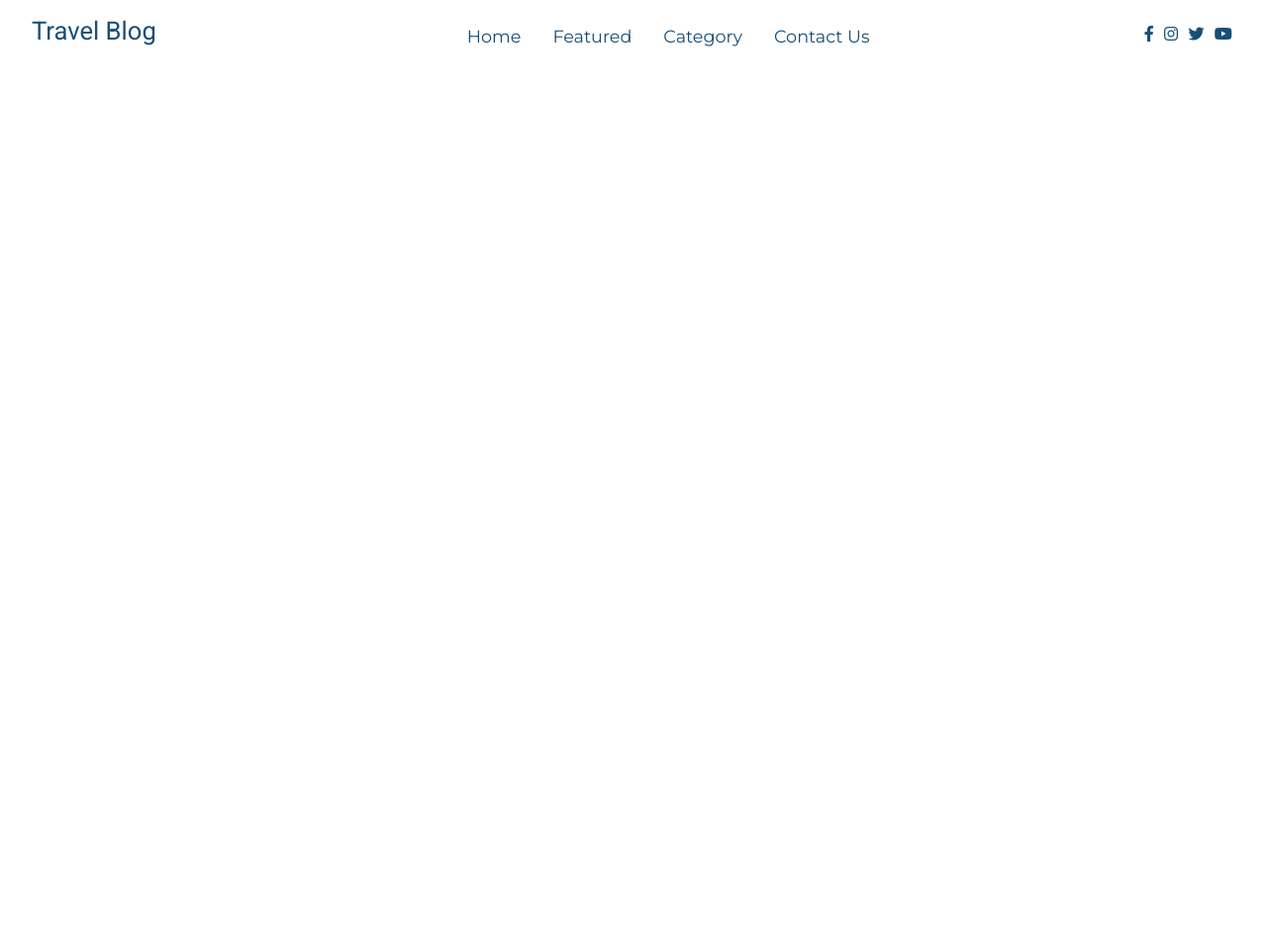
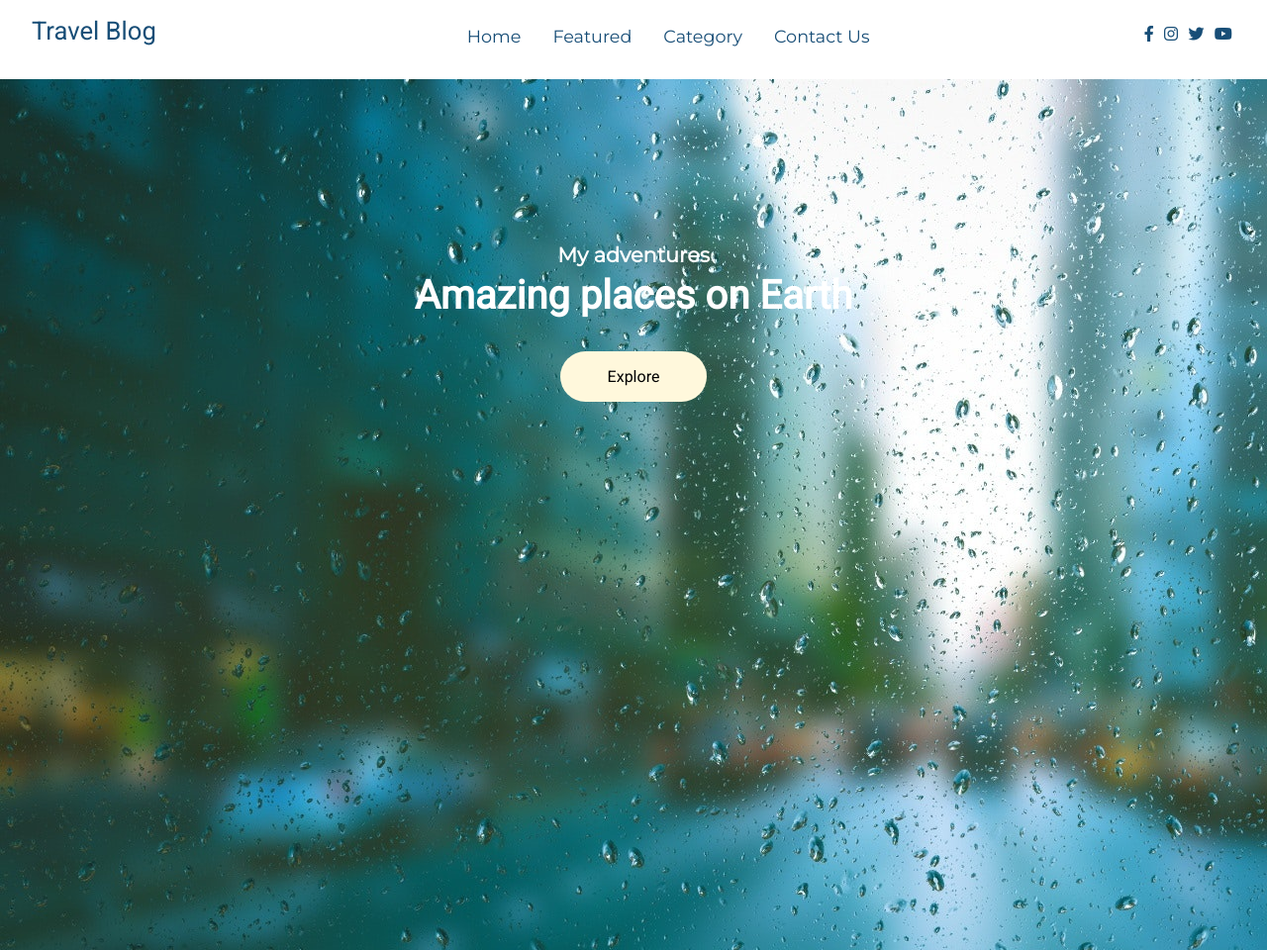
Before and after one commit to poppy-allen/blog-website, a plain HTML site: page index.html in a window 1280 px wide. Shown: the whole page at 99% size. Before the commit the page ends 800 px from the top, so only its background shows below. Drawn offline with Linux system fonts and the light colour scheme; files whose address does not match are found by name.

Commit message:
Add background and main title HTML and styling

```diff
--- a/css/style.css
+++ b/css/style.css
@@ -5,7 +5,7 @@ body {
   overflow-x: hidden;
 }
 
-/*------global classes------*/
+/*--global classes--*/
 a {
   text-decoration: none !important;
   color: #184e77;
@@ -20,15 +20,40 @@ ul {
   flex-direction: row;
   flex-wrap: wrap;
 }
-/*---x---global classes---x---*/
 
-/*------navigation------*/
+h1 {
+  font-family: "Roboto", sans-serif;
+  font-size: 2.5rem;
+}
+
+h2 {
+  font-family: "Roboto", sans-serif;
+}
+
+h3 {
+  font-family: "Montserrat", sans-serif;
+  font-size: 1.3rem;
+}
+
+.btn {
+  border: none;
+  border-radius: 2rem;
+  padding: 1rem 3rem;
+  font-size: 1rem;
+  font-family: "Roboto", sans-serif;
+  cursor: pointer;
+}
+
+/*--x--global classes--x--*/
+
+/*--navigation--*/
 .nav {
   background: #fff;
   padding: 0 2em;
   height: 0rem;
   min-height: 10vh;
   overflow: hidden;
+  transition: height 1s ease-in-out;
 }
 
 .nav .nav-menu {
@@ -100,8 +125,39 @@ ul {
   color: #1f6398;
 }
 
-/*---x---navigation---x---*/
+/*--x--navigation--x--*/
 
+main .title {
+  background-image: url("/Users/poppyallen/Desktop/Coding Projects/blog-website/images/background-image.jpg");
+  height: 110vh;
+  display: flex;
+  justify-content: center;
+}
+
+main .title .background {
+  padding-top: 10rem;
+  text-align: center;
+  color: #fff;
+}
+
+main .title h1,
+h3 {
+  margin: 0.3rem;
+}
+
+main .title .btn {
+  margin: 1.8rem;
+  background: cornsilk;
+}
+
+main .title .btn:hover {
+  background: transparent;
+  border: 1px solid;
+  color: #fff;
+  transition: 0.5s ease-in-out;
+}
+
+/*--responsive design--*/
 @media only screen and (max-width: 750px) {
   .nav .nav-menu,
   .nav .nav-items {
@@ -112,3 +168,4 @@ ul {
     display: initial;
   }
 }
+/*--x--responsive design--x--*/
--- a/index.html
+++ b/index.html
@@ -15,7 +15,7 @@
     />
   </head>
   <body>
-    <!------navigation------>
+    <!--navigation-->
     <nav class="nav">
       <div class="nav-menu flex-row">
         <div class="nav-brand">
@@ -50,7 +50,18 @@
         </div>
       </div>
     </nav>
-    <!---x---navigation---x--->
+    <!--x--navigation--x-->
+
+    <main>
+      <section class="title">
+        <div class="background">
+          <h3>My adventures</h3>
+          <h1>Amazing places on Earth</h1>
+          <button class="btn">Explore</button>
+        </div>
+      </section>
+    </main>
+
     <script src="js/jquery.3.6.0.js"></script>
     <script src="js/index.js"></script>
   </body>
```
Also changed, not shown: images/background-image.jpg (added), 1 other file.
